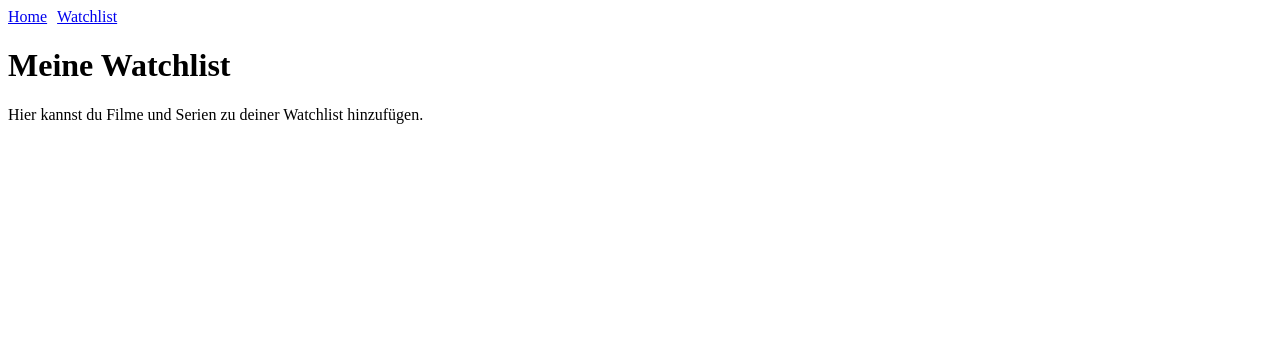
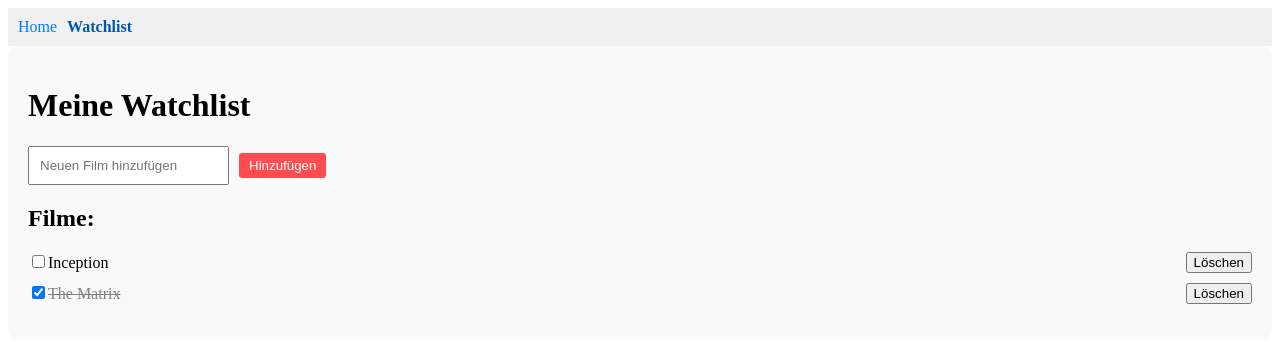
Before and after one commit to AurelBieri/Aurel-Laura-Roman-ipt8-2024, a Vue app in the folder Frontend/filmlist/: page /watchlist in a window 1280 px wide. Shown: the top 342 px of the page. Built offline with nearby package versions, Linux system fonts and the light colour scheme.

Commit message:
Änderungen

```diff
--- a/Frontend/filmlist/src/App.vue
+++ b/Frontend/filmlist/src/App.vue
@@ -1,18 +1,19 @@
 <template>
     <div id="app">
       <nav>
+        <!-- Navigationslinks zur Home- und Watchlist-Seite -->
         <router-link to="/">Home</router-link>
         <router-link to="/watchlist">Watchlist</router-link>
       </nav>
 
-      <!-- Hier werden die Inhalte der Views basierend auf der Route angezeigt -->
+      <!-- Zeigt die jeweilige View je nach Route an -->
       <router-view></router-view>
     </div>
   </template>
 
   <script>
   export default {
-    name: 'App',
+    name: 'App'
   };
   </script>
 
@@ -20,5 +21,17 @@
   nav {
     display: flex;
     gap: 10px;
+    padding: 10px;
+    background-color: #f0f0f0;
+  }
+
+  nav a {
+    text-decoration: none;
+    color: #007bff;
+  }
+
+  nav a.router-link-exact-active {
+    font-weight: bold;
+    color: #0056b3;
   }
   </style>
--- a/Frontend/filmlist/src/components/WatchlistItem.vue
+++ b/Frontend/filmlist/src/components/WatchlistItem.vue
@@ -1,9 +1,11 @@
 <template>
-    <div class="watchlist-item">
-      <input type="checkbox" v-model="isWatched" @change="toggleWatched">
-      <span :class="{ watched: isWatched }">{{ movie.title }}</span>
+    <li class="watchlist-item">
+      <div>
+        <input type="checkbox" v-model="isWatched" @change="toggleWatched">
+        <span :class="{ watched: isWatched }">{{ movie.title }}</span>
+      </div>
       <button @click="$emit('remove', movie)">Löschen</button>
-    </div>
+    </li>
   </template>
 
   <script>
@@ -29,4 +31,10 @@
     text-decoration: line-through;
     color: gray;
   }
+
+  .watchlist-item {
+    display: flex;
+    justify-content: space-between;
+    margin-bottom: 10px;
+  }
   </style>
--- a/Frontend/filmlist/src/views/HomeView.vue
+++ b/Frontend/filmlist/src/views/HomeView.vue
@@ -1,7 +1,8 @@
 <template>
     <div>
       <h1>Willkommen zur Watchlist-App!</h1>
-      <p>Dies ist die Startseite.</p>
+      <p>Mit dieser App kannst du deine Lieblingsfilme und Serien verwalten.</p>
+      <router-link to="/watchlist" class="cta-button">Zu meiner Watchlist</router-link>
     </div>
   </template>
 
@@ -10,3 +11,13 @@
     name: 'HomeView',
   };
   </script>
+
+  <style scoped>
+  .cta-button {
+    background-color: #42b983;
+    color: white;
+    padding: 10px 20px;
+    text-decoration: none;
+    border-radius: 5px;
+  }
+  </style>
--- a/Frontend/filmlist/src/views/WatchlistView.vue
+++ b/Frontend/filmlist/src/views/WatchlistView.vue
@@ -1,12 +1,105 @@
 <template>
-  <div>
+  <div class="watchlist">
     <h1>Meine Watchlist</h1>
-    <p>Hier kannst du Filme und Serien zu deiner Watchlist hinzufügen.</p>
+
+    <!-- Formular zum Hinzufügen neuer Filme -->
+    <form @submit.prevent="addMovie">
+      <input v-model="newMovieTitle" placeholder="Neuen Film hinzufügen" required>
+      <button type="submit">Hinzufügen</button>
+    </form>
+
+    <!-- Watchlist mit Filmen -->
+    <div v-if="movies.length">
+      <h2>Filme:</h2>
+      <ul>
+        <watchlist-item
+          v-for="(movie, index) in movies"
+          :key="index"
+          :movie="movie"
+          @toggle-watched="toggleWatched"
+          @remove="removeMovie"
+        />
+      </ul>
+    </div>
+
+    <p v-else>Deine Watchlist ist leer.</p>
   </div>
 </template>
 
 <script>
+import WatchlistItem from '@/components/WatchlistItem.vue';
+
 export default {
   name: 'WatchlistView',
+  components: {
+    WatchlistItem
+  },
+  data() {
+    return {
+      newMovieTitle: '',
+      movies: [
+        { title: 'Inception', watched: false },
+        { title: 'The Matrix', watched: true }
+      ]
+    };
+  },
+  methods: {
+    addMovie() {
+      if (this.newMovieTitle.trim() !== '') {
+        const newMovie = {
+          title: this.newMovieTitle,
+          watched: false
+        };
+        this.movies.push(newMovie);
+        this.newMovieTitle = '';
+      }
+    },
+    toggleWatched(movie) {
+      movie.watched = !movie.watched;
+    },
+    removeMovie(movie) {
+      this.movies = this.movies.filter(m => m !== movie);
+    }
+  }
 };
 </script>
+
+<style scoped>
+.watchlist {
+  padding: 20px;
+  background-color: #f9f9f9;
+  border-radius: 10px;
+}
+
+form {
+  margin-bottom: 20px;
+}
+
+input {
+  padding: 10px;
+  margin-right: 10px;
+}
+
+button {
+  padding: 10px;
+}
+
+ul {
+  list-style-type: none;
+  padding-left: 0;
+}
+
+li {
+  display: flex;
+  justify-content: space-between;
+  align-items: center;
+}
+
+button {
+  background-color: #ff4d4f;
+  color: white;
+  border: none;
+  padding: 5px 10px;
+  border-radius: 3px;
+}
+</style>
```
Also changed, not shown: Frontend/filmlist/src/main.js (+4 -8 lines), Frontend/filmlist/src/router/index.js (+4 -4 lines).
